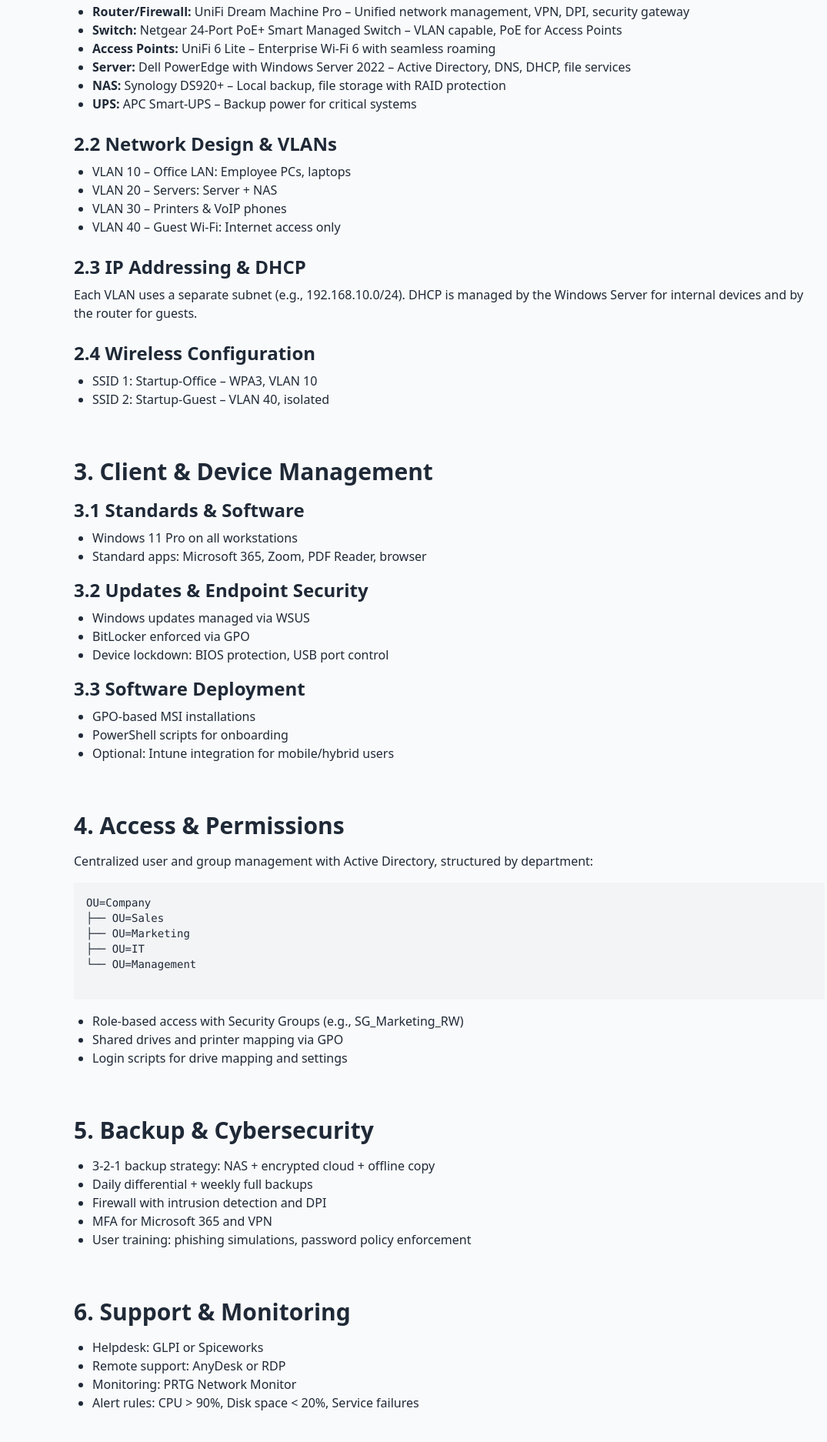
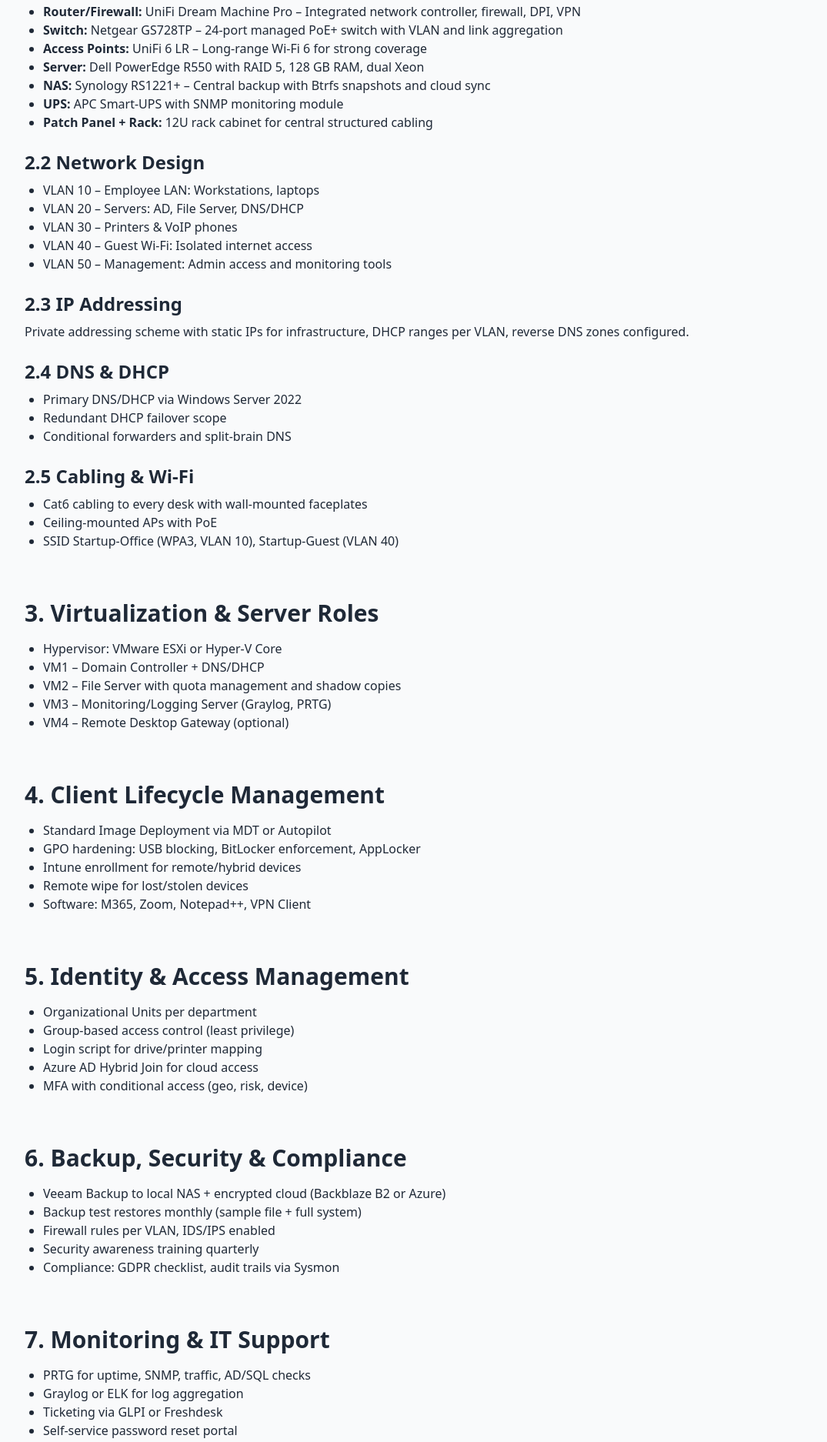
Before and after one commit to MohanadTheDataAnalyst/it-infrastructure-blueprint, a plain HTML site: page index.html in a window 1280 px wide. Shown: the part 489-2363 px from the top of the page at 77% size, without its empty margins (56-1131 px from the left). Drawn offline with nearby package versions, Linux system fonts and the light colour scheme.

Commit message:
index.html

```diff
--- a/index.html
+++ b/index.html
@@ -3,21 +3,21 @@
 <head>
   <meta charset="UTF-8" />
   <meta name="viewport" content="width=device-width, initial-scale=1.0" />
-  <title>IT Infrastructure Blueprint – Startup Edition</title>
+  <title>Comprehensive IT Infrastructure Concept – Startup Edition</title>
   <link href="https://cdn.jsdelivr.net/npm/tailwindcss@2.2.19/dist/tailwind.min.css" rel="stylesheet">
 </head>
 <body class="bg-gray-50 text-gray-800 font-sans">
   <header class="bg-blue-800 text-white py-10 text-center shadow">
-    <h1 class="text-4xl font-bold">IT Infrastructure Blueprint</h1>
+    <h1 class="text-4xl font-bold">Comprehensive IT Infrastructure Blueprint</h1>
     <p class="text-lg mt-2">Tailored for a 20-Employee Tech Startup</p>
   </header>
 
-  <main class="max-w-5xl mx-auto px-6 py-12 space-y-16">
+  <main class="max-w-6xl mx-auto px-6 py-12 space-y-16">
 
     <!-- Section 1: Project Overview -->
     <section>
       <h2 class="text-3xl font-semibold mb-4">1. Project Overview</h2>
-      <p>This document outlines a complete IT infrastructure concept for a startup with 20 employees, covering network architecture, server environment, user and device management, security, backup strategies, monitoring, and cloud integration. The setup also includes a demo lab to showcase technical capabilities.</p>
+      <p>This document outlines a comprehensive IT infrastructure for a startup with 20 employees, including network architecture, physical hardware, virtual infrastructure, cloud integration, device lifecycle management, user access control, security hardening, support, monitoring, and disaster recovery.</p>
     </section>
 
     <!-- Section 2: Network & Infrastructure -->
@@ -26,125 +26,128 @@
 
       <h3 class="text-2xl font-semibold mt-6 mb-2">2.1 Hardware Recommendations</h3>
       <ul class="list-disc pl-6">
-        <li><strong>Router/Firewall:</strong> UniFi Dream Machine Pro – Unified network management, VPN, DPI, security gateway</li>
-        <li><strong>Switch:</strong> Netgear 24-Port PoE+ Smart Managed Switch – VLAN capable, PoE for Access Points</li>
-        <li><strong>Access Points:</strong> UniFi 6 Lite – Enterprise Wi-Fi 6 with seamless roaming</li>
-        <li><strong>Server:</strong> Dell PowerEdge with Windows Server 2022 – Active Directory, DNS, DHCP, file services</li>
-        <li><strong>NAS:</strong> Synology DS920+ – Local backup, file storage with RAID protection</li>
-        <li><strong>UPS:</strong> APC Smart-UPS – Backup power for critical systems</li>
+        <li><strong>Router/Firewall:</strong> UniFi Dream Machine Pro – Integrated network controller, firewall, DPI, VPN</li>
+        <li><strong>Switch:</strong> Netgear GS728TP – 24-port managed PoE+ switch with VLAN and link aggregation</li>
+        <li><strong>Access Points:</strong> UniFi 6 LR – Long-range Wi-Fi 6 for strong coverage</li>
+        <li><strong>Server:</strong> Dell PowerEdge R550 with RAID 5, 128 GB RAM, dual Xeon</li>
+        <li><strong>NAS:</strong> Synology RS1221+ – Central backup with Btrfs snapshots and cloud sync</li>
+        <li><strong>UPS:</strong> APC Smart-UPS with SNMP monitoring module</li>
+        <li><strong>Patch Panel + Rack:</strong> 12U rack cabinet for central structured cabling</li>
       </ul>
 
-      <h3 class="text-2xl font-semibold mt-6 mb-2">2.2 Network Design & VLANs</h3>
+      <h3 class="text-2xl font-semibold mt-6 mb-2">2.2 Network Design</h3>
       <ul class="list-disc pl-6">
-        <li>VLAN 10 – Office LAN: Employee PCs, laptops</li>
-        <li>VLAN 20 – Servers: Server + NAS</li>
+        <li>VLAN 10 – Employee LAN: Workstations, laptops</li>
+        <li>VLAN 20 – Servers: AD, File Server, DNS/DHCP</li>
         <li>VLAN 30 – Printers & VoIP phones</li>
-        <li>VLAN 40 – Guest Wi-Fi: Internet access only</li>
+        <li>VLAN 40 – Guest Wi-Fi: Isolated internet access</li>
+        <li>VLAN 50 – Management: Admin access and monitoring tools</li>
       </ul>
 
-      <h3 class="text-2xl font-semibold mt-6 mb-2">2.3 IP Addressing & DHCP</h3>
-      <p>Each VLAN uses a separate subnet (e.g., 192.168.10.0/24). DHCP is managed by the Windows Server for internal devices and by the router for guests.</p>
+      <h3 class="text-2xl font-semibold mt-6 mb-2">2.3 IP Addressing</h3>
+      <p>Private addressing scheme with static IPs for infrastructure, DHCP ranges per VLAN, reverse DNS zones configured.</p>
 
-      <h3 class="text-2xl font-semibold mt-6 mb-2">2.4 Wireless Configuration</h3>
+      <h3 class="text-2xl font-semibold mt-6 mb-2">2.4 DNS & DHCP</h3>
       <ul class="list-disc pl-6">
-        <li>SSID 1: Startup-Office – WPA3, VLAN 10</li>
-        <li>SSID 2: Startup-Guest – VLAN 40, isolated</li>
+        <li>Primary DNS/DHCP via Windows Server 2022</li>
+        <li>Redundant DHCP failover scope</li>
+        <li>Conditional forwarders and split-brain DNS</li>
+      </ul>
+
+      <h3 class="text-2xl font-semibold mt-6 mb-2">2.5 Cabling & Wi-Fi</h3>
+      <ul class="list-disc pl-6">
+        <li>Cat6 cabling to every desk with wall-mounted faceplates</li>
+        <li>Ceiling-mounted APs with PoE</li>
+        <li>SSID Startup-Office (WPA3, VLAN 10), Startup-Guest (VLAN 40)</li>
       </ul>
     </section>
 
-    <!-- Section 3: Client & Device Management -->
+    <!-- Section 3: Virtualization & Server Roles -->
     <section>
-      <h2 class="text-3xl font-semibold mb-4">3. Client & Device Management</h2>
-
-      <h3 class="text-2xl font-semibold mt-4 mb-2">3.1 Standards & Software</h3>
+      <h2 class="text-3xl font-semibold mb-4">3. Virtualization & Server Roles</h2>
       <ul class="list-disc pl-6">
-        <li>Windows 11 Pro on all workstations</li>
-        <li>Standard apps: Microsoft 365, Zoom, PDF Reader, browser</li>
-      </ul>
-
-      <h3 class="text-2xl font-semibold mt-4 mb-2">3.2 Updates & Endpoint Security</h3>
-      <ul class="list-disc pl-6">
-        <li>Windows updates managed via WSUS</li>
-        <li>BitLocker enforced via GPO</li>
-        <li>Device lockdown: BIOS protection, USB port control</li>
-      </ul>
-
-      <h3 class="text-2xl font-semibold mt-4 mb-2">3.3 Software Deployment</h3>
-      <ul class="list-disc pl-6">
-        <li>GPO-based MSI installations</li>
-        <li>PowerShell scripts for onboarding</li>
-        <li>Optional: Intune integration for mobile/hybrid users</li>
+        <li>Hypervisor: VMware ESXi or Hyper-V Core</li>
+        <li>VM1 – Domain Controller + DNS/DHCP</li>
+        <li>VM2 – File Server with quota management and shadow copies</li>
+        <li>VM3 – Monitoring/Logging Server (Graylog, PRTG)</li>
+        <li>VM4 – Remote Desktop Gateway (optional)</li>
       </ul>
     </section>
 
-    <!-- Section 4: Access Management -->
+    <!-- Section 4: Client Lifecycle & Configuration -->
     <section>
-      <h2 class="text-3xl font-semibold mb-4">4. Access & Permissions</h2>
-      <p>Centralized user and group management with Active Directory, structured by department:</p>
-      <pre class="bg-gray-100 p-4 rounded overflow-x-auto mt-4 text-sm">
-OU=Company
-├── OU=Sales
-├── OU=Marketing
-├── OU=IT
-└── OU=Management
-      </pre>
-      <ul class="list-disc pl-6 mt-4">
-        <li>Role-based access with Security Groups (e.g., SG_Marketing_RW)</li>
-        <li>Shared drives and printer mapping via GPO</li>
-        <li>Login scripts for drive mapping and settings</li>
+      <h2 class="text-3xl font-semibold mb-4">4. Client Lifecycle Management</h2>
+      <ul class="list-disc pl-6">
+        <li>Standard Image Deployment via MDT or Autopilot</li>
+        <li>GPO hardening: USB blocking, BitLocker enforcement, AppLocker</li>
+        <li>Intune enrollment for remote/hybrid devices</li>
+        <li>Remote wipe for lost/stolen devices</li>
+        <li>Software: M365, Zoom, Notepad++, VPN Client</li>
       </ul>
     </section>
 
-    <!-- Section 5: Backup & Cybersecurity -->
+    <!-- Section 5: Identity & Access Management -->
     <section>
-      <h2 class="text-3xl font-semibold mb-4">5. Backup & Cybersecurity</h2>
+      <h2 class="text-3xl font-semibold mb-4">5. Identity & Access Management</h2>
       <ul class="list-disc pl-6">
-        <li>3-2-1 backup strategy: NAS + encrypted cloud + offline copy</li>
-        <li>Daily differential + weekly full backups</li>
-        <li>Firewall with intrusion detection and DPI</li>
-        <li>MFA for Microsoft 365 and VPN</li>
-        <li>User training: phishing simulations, password policy enforcement</li>
+        <li>Organizational Units per department</li>
+        <li>Group-based access control (least privilege)</li>
+        <li>Login script for drive/printer mapping</li>
+        <li>Azure AD Hybrid Join for cloud access</li>
+        <li>MFA with conditional access (geo, risk, device)</li>
       </ul>
     </section>
 
-    <!-- Section 6: Support & Monitoring -->
+    <!-- Section 6: Backup, Security & Compliance -->
     <section>
-      <h2 class="text-3xl font-semibold mb-4">6. Support & Monitoring</h2>
+      <h2 class="text-3xl font-semibold mb-4">6. Backup, Security & Compliance</h2>
       <ul class="list-disc pl-6">
-        <li>Helpdesk: GLPI or Spiceworks</li>
-        <li>Remote support: AnyDesk or RDP</li>
-        <li>Monitoring: PRTG Network Monitor</li>
-        <li>Alert rules: CPU > 90%, Disk space < 20%, Service failures</li>
+        <li>Veeam Backup to local NAS + encrypted cloud (Backblaze B2 or Azure)</li>
+        <li>Backup test restores monthly (sample file + full system)</li>
+        <li>Firewall rules per VLAN, IDS/IPS enabled</li>
+        <li>Security awareness training quarterly</li>
+        <li>Compliance: GDPR checklist, audit trails via Sysmon</li>
       </ul>
     </section>
 
-    <!-- Section 7: Demo Environment -->
+    <!-- Section 7: Monitoring & Support -->
     <section>
-      <h2 class="text-3xl font-semibold mb-4">7. Demo Lab Setup</h2>
+      <h2 class="text-3xl font-semibold mb-4">7. Monitoring & IT Support</h2>
       <ul class="list-disc pl-6">
-        <li>Parallels VM with Windows Server 2022</li>
-        <li>Active Directory with OUs and GPOs</li>
-        <li>Client VM (Windows 11) joined to domain</li>
-        <li>Test GPOs for desktop config and security</li>
+        <li>PRTG for uptime, SNMP, traffic, AD/SQL checks</li>
+        <li>Graylog or ELK for log aggregation</li>
+        <li>Ticketing via GLPI or Freshdesk</li>
+        <li>Self-service password reset portal</li>
+        <li>IT Wiki using BookStack or Confluence</li>
       </ul>
     </section>
 
-    <!-- Section 8: Cloud & Remote Work -->
+    <!-- Section 8: Cloud Services & Remote Work -->
     <section>
       <h2 class="text-3xl font-semibold mb-4">8. Cloud & Remote Work</h2>
       <ul class="list-disc pl-6">
-        <li>Microsoft 365: Teams, OneDrive, Outlook</li>
-        <li>Azure AD Sync from local AD</li>
-        <li>VPN via UniFi Gateway</li>
-        <li>Mobile Device Management with Intune</li>
-        <li>Cloud backup via Synology C2 / Azure Backup</li>
+        <li>Microsoft 365 E3 Plan for all users</li>
+        <li>Azure AD + Intune + Defender for Endpoint</li>
+        <li>VPN access with MFA (WireGuard or L2TP/IPSec)</li>
+        <li>File access via OneDrive and mapped SharePoint drives</li>
       </ul>
     </section>
 
-    <!-- Section 9: Summary & Outlook -->
+    <!-- Section 9: Demo Lab Setup -->
     <section>
-      <h2 class="text-3xl font-semibold mb-4">9. Summary & Outlook</h2>
-      <p>This infrastructure provides a secure, centralized, and scalable setup for a modern startup. Future additions could include VoIP rollout, hybrid cloud architecture, automated onboarding, and zero-trust network enhancements.</p>
+      <h2 class="text-3xl font-semibold mb-4">9. Demo Lab Environment</h2>
+      <ul class="list-disc pl-6">
+        <li>Parallels Desktop on Mac M1 with nested virtualization</li>
+        <li>1x DC VM (Windows Server 2022), 1x Client VM (Win 11)</li>
+        <li>Test OU, GPOs: Drive mapping, desktop lock, AppLocker</li>
+        <li>Simulation of login flow, password reset, Intune registration</li>
+      </ul>
+    </section>
+
+    <!-- Section 10: Summary & Future Outlook -->
+    <section>
+      <h2 class="text-3xl font-semibold mb-4">10. Summary & Outlook</h2>
+      <p>This IT blueprint ensures security, scalability, compliance, and flexibility for a modern, cloud-integrated startup. It sets the foundation for DevOps, automation, and high-availability in the future.</p>
     </section>
 
   </main>
```
